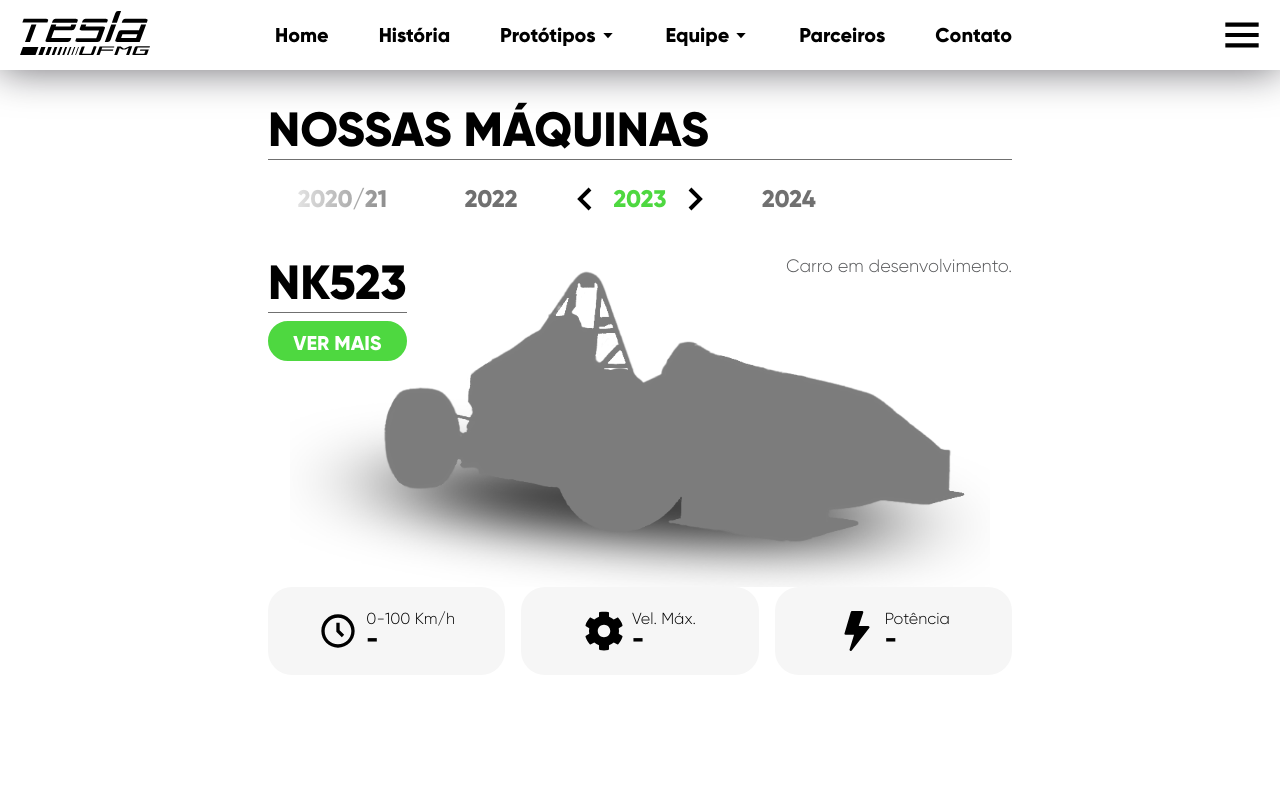
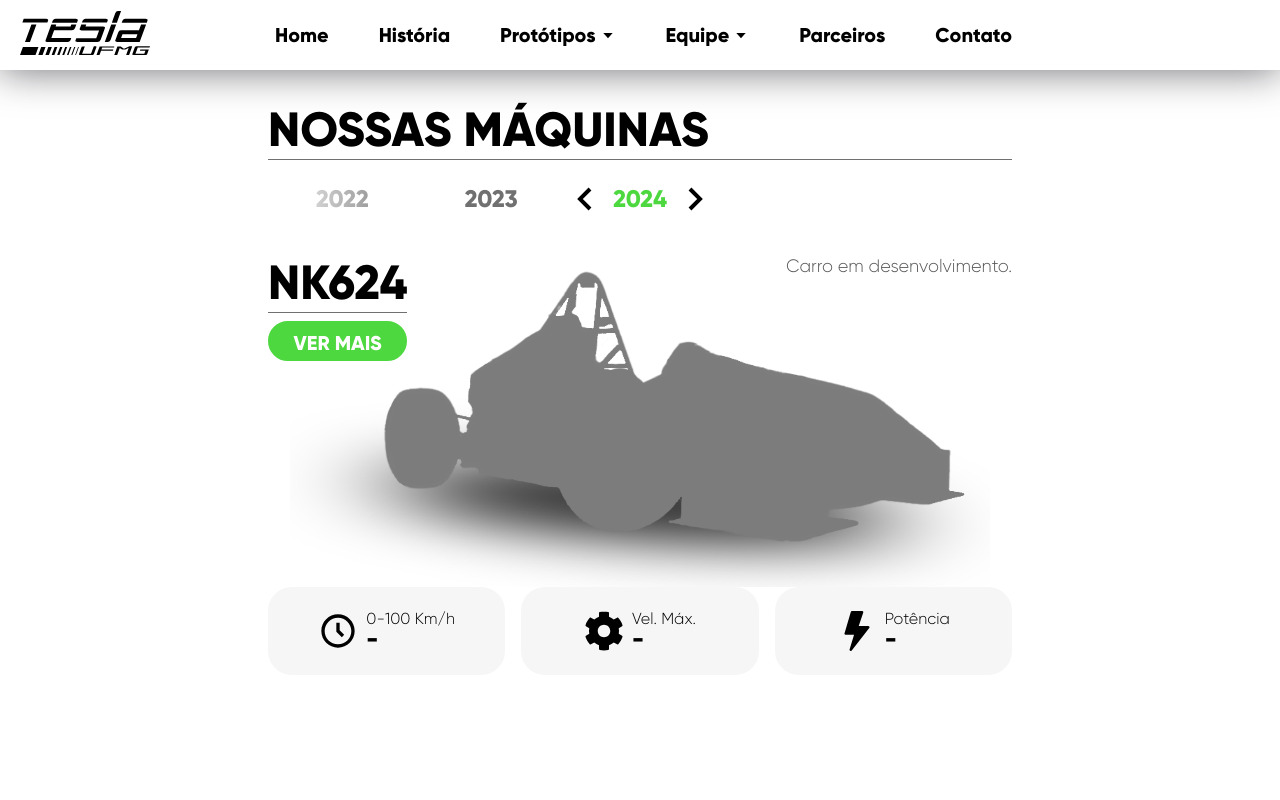
Before and after one commit to Tesla-UFMG/Site-Tesla, a Next.js app: page /prototipos in a window 1280 px wide. Shown: the top 800 px of the page. Built offline with nearby package versions, Linux system fonts and the light colour scheme.

Commit message:
O menu hamburguer foi ocultado e alguns erros foram concertados, eles são: o prototipo que aparece primeiro na pagina de prototipos e o link para contato com a capitania da tesla!

```diff
--- a/src/components/Header/index.tsx
+++ b/src/components/Header/index.tsx
@@ -44,6 +44,10 @@ export const Header: React.FC = () => {
         })}
       </OptionsWrapper>
 
+      {/*
+      O hamburguer está comentado por enquanto por ter uma função reduntante
+      Isso é temporario até ele ser repensado
+
       <SidebarIcon
         Icon={isSideBarOpen ? BiX : BiMenu}
         onClick={() => setIsSideBarOpen(!isSideBarOpen)}
@@ -54,7 +58,7 @@ export const Header: React.FC = () => {
         isOpen={isSideBarOpen}
         options={siderbarOptionsProvider}
         onClickOption={() => setIsSideBarOpen(false)}
-      />
+      /> */}
     </HeaderContainer>
   )
 }
--- a/src/providers/footerProvider.ts
+++ b/src/providers/footerProvider.ts
@@ -18,7 +18,7 @@ export const FooterOptionsProvider = {
     { label: 'Youtube', to: 'https://www.youtube.com/@formulateslaufmg9376' },
     {
       label: 'Contato',
-      to: ' https://wa.me//5531996600033?text=Tenho%20interesse%20em%20conversar%20com%20o%20capitão%20da%20Tesla.'
+      to: ' https:/wa.me/5531996600033?text=Tenho%20interesse%20em%20conversar%20com%20o%20capitão%20da%20Tesla.'
     }
   ]
 }
--- a/src/providers/prototiposProvider.ts
+++ b/src/providers/prototiposProvider.ts
@@ -30,7 +30,7 @@ export const prototiposProvider: {
   [prototipo: string]: PrototipoData
 } = {
   NK624: {
-    year: 2023,
+    year: 2024,
     sectionStart: {
       top: false,
       left: true
@@ -1225,7 +1225,7 @@ export const years = [
     image: 'NK420.png',
     description: 'Carro em desenvolvimento.',
     to: '/prototipos/NK523',
-    initialYear: true,
+    initialYear: false,
     time: '-',
     velocity: '-',
     potency: '-'
--- a/src/styles/pages/Prototipos.tsx
+++ b/src/styles/pages/Prototipos.tsx
@@ -249,7 +249,7 @@ const YearsRowUnstyled = ({
           index <= yearsIndex + sizeIndex
         ) {
           return (
-            <p key={index} className={index === yearsIndex && 'center'}>
+            <p key={index} className={index === yearsIndex ? 'center' : ''}>
               {year.year}
             </p>
           )
```
